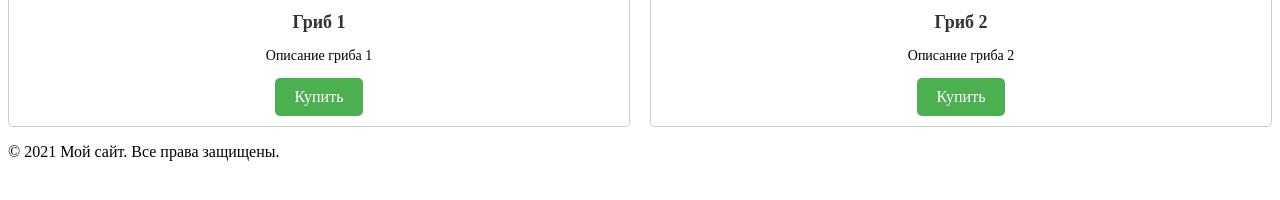
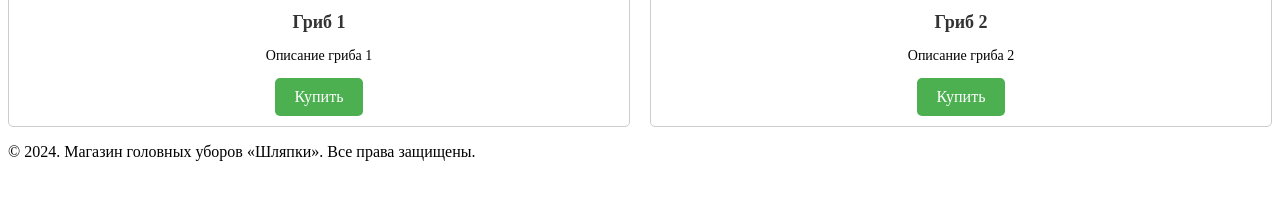
Before and after one commit to Tania841/Art-practice-1, a plain HTML site: page index.html in a window 1280 px wide. Shown: the part 282-482 px from the top of the page. Drawn offline with Linux system fonts and the light colour scheme.

Commit message:
Update index.html

```diff
--- a/index.html
+++ b/index.html
@@ -47,7 +47,7 @@
 </div>
 
 <footer>
-<p>&copy; 2021 Мой сайт. Все права защищены.</p>
+<p>&copy; 2024. Магазин головных уборов «Шляпки». Все права защищены.</p>
 </footer>
 
 </body>
```
